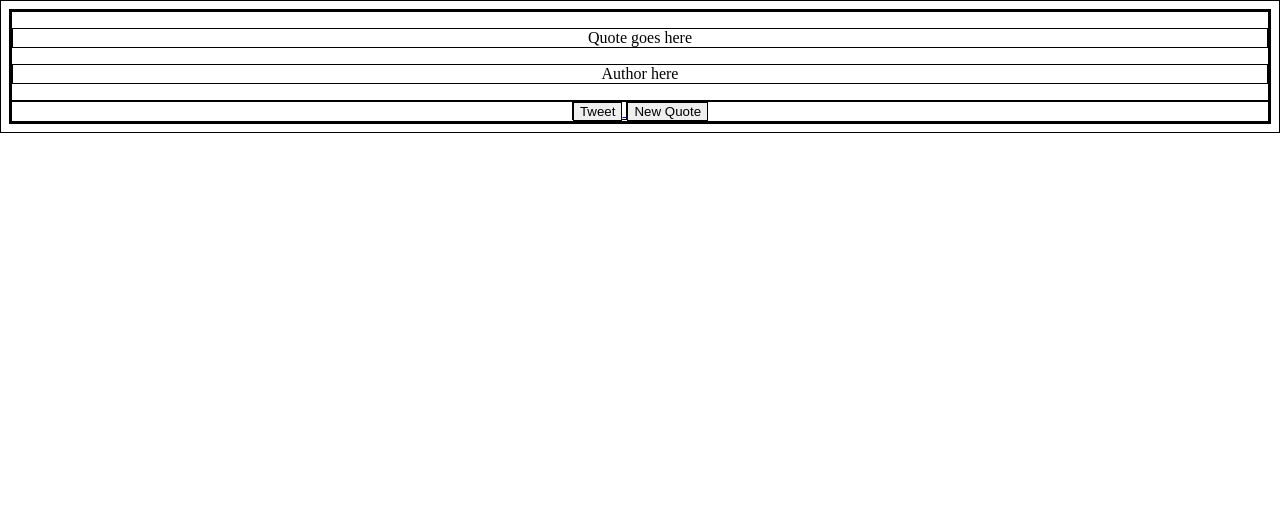
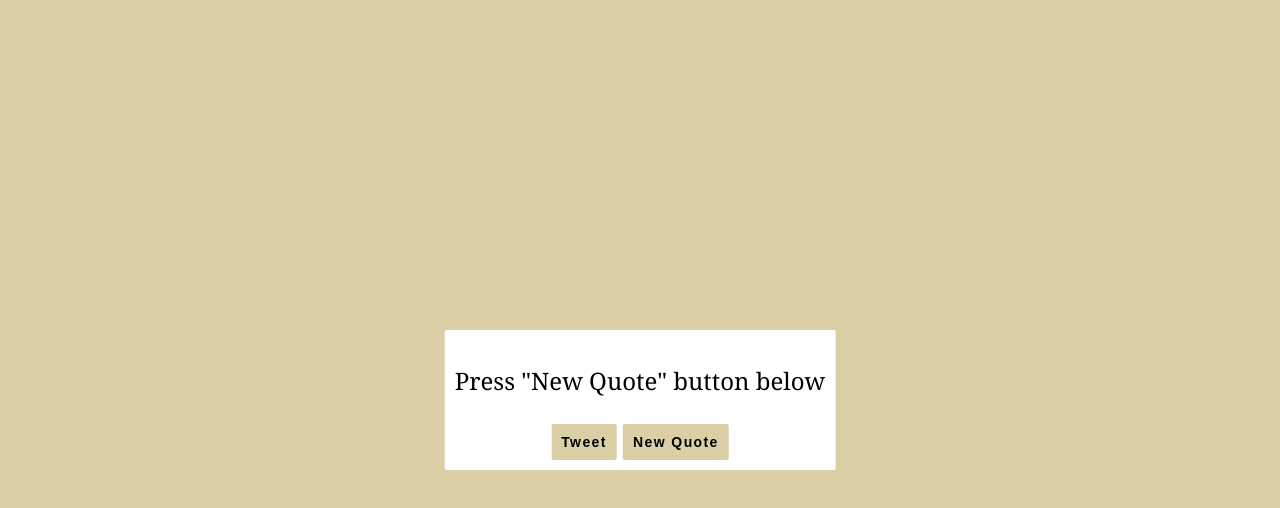
Before and after one commit to CDMCodes/quotemachine, a plain HTML site: page index.html in a window 1280 px wide. Drawn offline with nearby package versions, Linux system fonts and the light colour scheme.

Commit message:
complete css styling

```diff
--- a/index.html
+++ b/index.html
@@ -8,13 +8,10 @@
 <body>
   <div id="contentbox">
     <div id="quotebox">
-      <p>Quote goes here</p>
-      <p>Author here</p>
+      <p>Press "New Quote" button below</p>
     </div>
     <div id="buttonbox">
-      <a href="https://twitter.com/intent/tweet?" target="_blank">
-        <button id="tweetButton">Tweet</button>
-      </a>
+      <a href="https://twitter.com/intent/tweet?" target="_blank"><button id="tweetButton">Tweet</button></a>
       <button id="quote">New Quote</button>
     </div>
   </div>
--- a/script.js
+++ b/script.js
@@ -4,7 +4,7 @@ $(document).ready(function(){
     $.getJSON("http://api.forismatic.com/api/1.0/?method=getQuote&lang=en&format=jsonp&jsonp=?", function(returned){
       //console.log(returned);
       var quotetext = returned['quoteText'];
-      var quoteauthor = returned['quoteAuthor'];
+      var quoteauthor = "-" + returned['quoteAuthor'];
       //console.log(quotetext + "  " + quoteauthor);
       //console.log(typeof quotetext);
       var tweettext = quotetext.split("")
--- a/style.css
+++ b/style.css
@@ -1,4 +1,47 @@
-* {
+/** {
   border: 1px solid black;
   text-align: center
+}*/
+
+body {
+  background-color: #dbcfa6;
+  text-align: center;
+  font-family: "Georgia", Times, serif;
 }
+
+button {
+  padding: 10px;
+  border: none;
+  border-radius: 2px;
+  background-color: #dbcfa6;
+  font-size: 14px;
+  font-weight: bold;
+  letter-spacing: 0.1em;
+}
+
+button:hover {
+  text-decoration: underline;
+  background-color: #a8a6a1;
+}
+
+#quotebox p:nth-child(2){
+  text-align: right;
+  font-style: italic;
+  font-weight: bold;
+  font-size: 20px;
+}
+
+#contentbox {
+  background-color: white;
+  padding: 10px;
+  border-radius:2px;
+  margin: auto;
+  font-size: 24px;
+  position: fixed;
+  top: 50%;
+  left: 50%;
+  transform: translate(-50%, -50%);
+  transform: -webkit-translate(-50%, -50%);
+  transform: -moz-translate(-50%, -50%);
+  transform: -ms-translate(-50%, -50%);
+}
```
